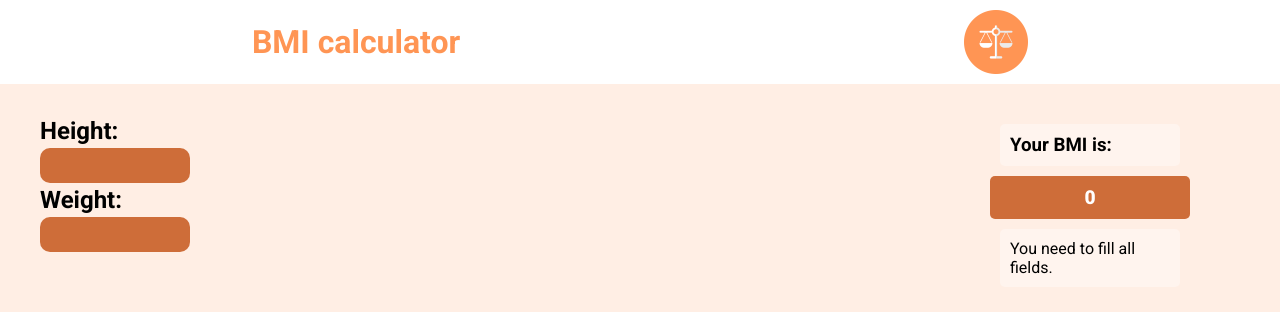
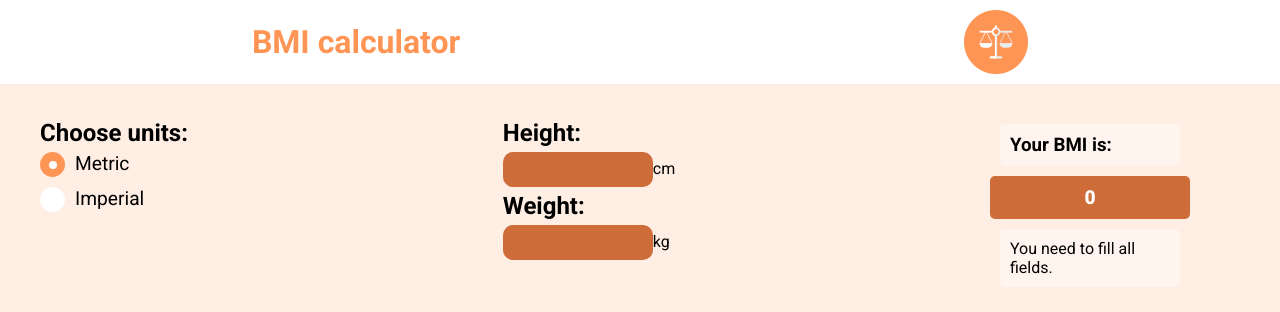
Before and after one commit to KarolKlimaszewski/bmi_calculator, a React app: page / in a window 1280 px wide. Shown: the top 312 px of the page. Built offline with nearby package versions, Linux system fonts and the light colour scheme.

Commit message:
Added change of units

```diff
--- a/src/components/bmi.jsx
+++ b/src/components/bmi.jsx
@@ -5,7 +5,11 @@ export default class Bmi extends React.Component {
      super(props);
      this.state = {
          height: "",
-         weight: ""
+         weight: "",
+         unit: "metric",
+         heightUnit: "cm",
+         weightUnit: "kg"
+
      }
    }
 
@@ -24,13 +28,33 @@ export default class Bmi extends React.Component {
             })
         }
     };
+    handleImperialChange = (event) => {
+        this.setState({
+            unit: "imperial",
+            heightUnit: "in",
+            weightUnit: "lb"
+        })
+    }
+
+    handleMetricChange = (event) => {
+        this.setState({
+            unit: "metric",
+            heightUnit: "cm",
+            weightUnit: "kg"
+        })
+    }
 
    render() {
        //calculating value of BMI
        let bmiVal = 0;
        let category = "You need to fill all fields.";
        if(this.state.height !== "" && this.state.weight !== ""){
-           bmiVal = Math.round((this.state.weight / ((this.state.height / 100) * (this.state.height / 100)))*100)/100;
+           if(this.state.heightUnit === "cm" && this.state.weightUnit === "kg"){
+               bmiVal = Math.round((this.state.weight / ((this.state.height / 100) * (this.state.height / 100)))*100)/100;
+           }
+           else{
+               bmiVal = Math.round((this.state.weight / ((this.state.height) * (this.state.height)) * 703)*100)/100;
+           }
        }
 
        if(bmiVal !== 0){
@@ -57,18 +81,33 @@ export default class Bmi extends React.Component {
             }else if(bmiVal > 60){
                 category = "Obese Class VI (Hyper Obese)"
             }
-
        }
 
      return (
          <div className={"container"}>
+             <div className="bmi__units">
+                 <h2 className="bmi__title">
+                     Choose units:
+                 </h2>
+                 <label className="bmi__unit">Metric
+                     <input type="radio" name={this.state.unit} checked={this.state.unit === "metric"}
+                            onClick={this.handleMetricChange} />
+                         <span className="checkmark"></span>
+                 </label>
+
+                 <label className="bmi__unit">Imperial
+                     <input type="radio" name={"imperial"} checked={this.state.unit === "imperial"}
+                            onClick={this.handleImperialChange} />
+                         <span className="checkmark"></span>
+                 </label>
+             </div>
              <div className="bmi__inputs">
                  <h2 className={"bmi__title"}>Height:</h2>
                  <input value={this.state.height} className={"bmi__input"} type="text"
-                 onChange={this.handleHeightChange}/>
+                 onChange={this.handleHeightChange}/>{this.state.heightUnit}
                  <h2 className={"bmi__title"}>Weight:</h2>
                  <input value={this.state.weight} className={"bmi__input"} type="text"
-                 onChange={this.handleWeightChange}/>
+                 onChange={this.handleWeightChange}/>{this.state.weightUnit}
              </div>
              <div className="bmi__result">
              <h3 className={"result__title"}>Your BMI is:</h3>
--- a/src/scss/main.scss
+++ b/src/scss/main.scss
@@ -25,9 +25,54 @@ body{
   justify-content: space-between;
 }
 
+.bmi__unit{
+  display: block;
+  position: relative;
+  padding-left: 35px;
+  margin-bottom: 12px;
+  cursor: pointer;
+  font-size: 1.2em;
+  user-select: none;
+  input {
+    position: absolute;
+    opacity: 0;
+  }
+  .checkmark {
+    position: absolute;
+    top: 0;
+    left: 0;
+    height: 25px;
+    width: 25px;
+    background-color: #fff;
+    border-radius: 50%;
+    &:after {
+      content: "";
+      position: absolute;
+      display: none;
+    }
+  }
+  &:hover input ~ .checkmark {
+    background-color: $main-color;
+  }
+  input:checked ~ .checkmark {
+    background-color: $main-color;
+  }
+  input:checked ~ .checkmark:after {
+    display: block;
+  }
+  .checkmark:after {
+    top: 9px;
+    left: 9px;
+    width: 8px;
+    height: 8px;
+    border-radius: 50%;
+    background: white;
+  }
+}
+
 .bmi__title{
   color: $font-color;
-  margin: 3px 0;
+  margin: 5px 0;
 }
 
 .bmi__input{
```
